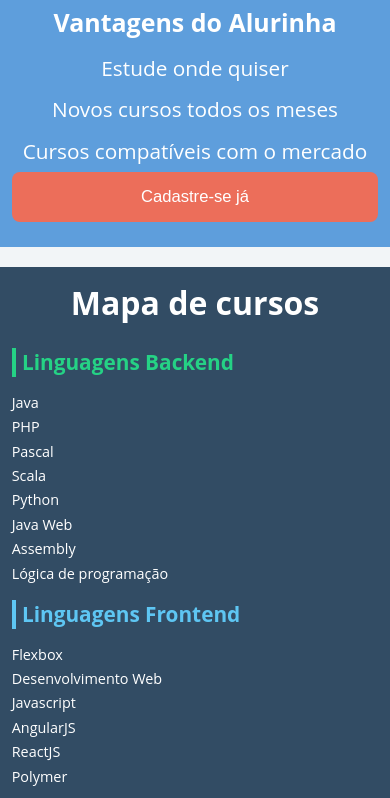
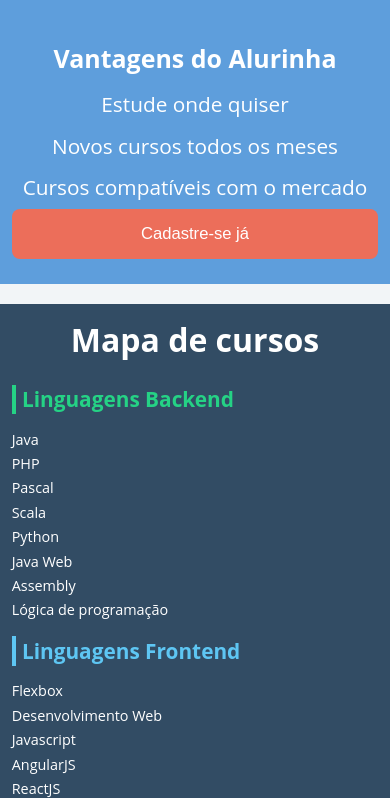
Before and after one commit to DanielCaresma/Alurinha, a plain HTML site: page index.html in a window 390 px wide. Shown: the part 2663-3461 px from the top of the page. Drawn offline with Linux system fonts and the light colour scheme.

Commit message:
Adicionando margin-top ao .videoSobre-sobre

```diff
--- a/css/flexbox.css
+++ b/css/flexbox.css
@@ -102,6 +102,10 @@
         margin: 0 auto;
     }
 
+    .videoSobre-sobre {
+        margin-top: 10%;
+    }
+
     .rodapePrincipal-navMap-list {
         flex-direction: column;
     }
```
